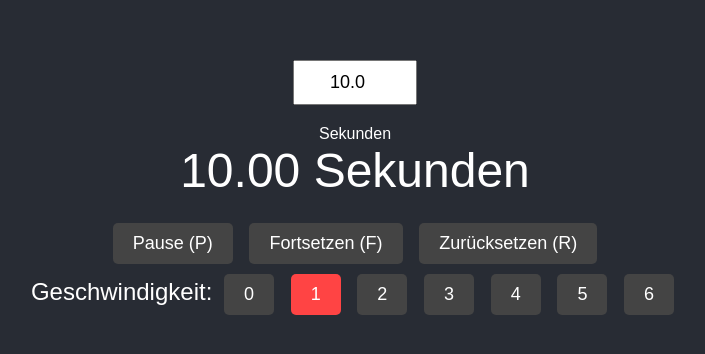
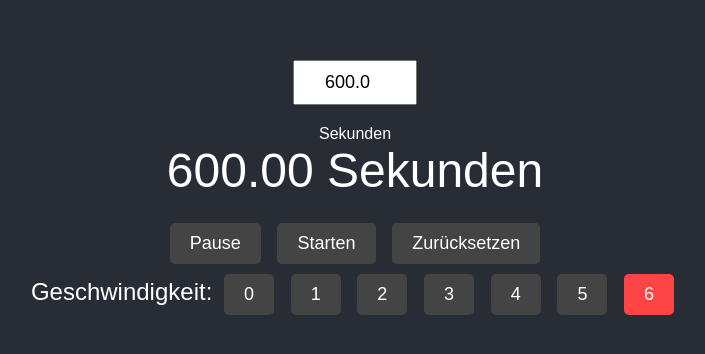
Before and after one commit to jorrithe/jorrithe.github.io, a plain HTML site: page index.html in a window 1280 px wide. Shown: the part 210-564 px from the top of the page, without its empty margins (285-990 px from the left). Drawn offline with Linux system fonts and the light colour scheme.

Commit message:
Update index.html

```diff
--- a/index.html
+++ b/index.html
@@ -58,23 +58,23 @@
     </style>
 </head>
 <body>
-    <input id="durationInput" type="number" min="1" step="0.1" value="10.0"> Sekunden
-    <div id="timer">10.00 Sekunden</div>
+    <input id="durationInput" type="number" min="1" step="1" value="600.0"> Sekunden
+    <div id="timer">600.00 Sekunden</div>
     <div id="controls">
         <div>
-            <button onclick="pauseTimer()">Pause (P)</button>
-            <button onclick="resumeTimer()">Fortsetzen (F)</button>
-            <button onclick="resetTimer()">Zurücksetzen (R)</button>
+            <button onclick="pauseTimer()">Pause</button>
+            <button onclick="resumeTimer()">Starten</button>
+            <button onclick="resetTimer()">Zurücksetzen</button>
         </div>
         <div>
             Geschwindigkeit:
             <button id="speed0" onclick="changeSpeed(0)">0</button>
-            <button id="speed1" onclick="changeSpeed(1)" class="active">1</button>
+            <button id="speed1" onclick="changeSpeed(1)">1</button>
             <button id="speed2" onclick="changeSpeed(2)">2</button>
             <button id="speed3" onclick="changeSpeed(3)">3</button>
             <button id="speed4" onclick="changeSpeed(4)">4</button>
             <button id="speed5" onclick="changeSpeed(5)">5</button>
-            <button id="speed6" onclick="changeSpeed(6)">6</button>
+            <button id="speed6" onclick="changeSpeed(6)"class="active">6</button>
         </div>
     </div>
 
@@ -83,7 +83,7 @@
         let remainingTime = duration;
         let accumulatedTime = 0.0;
         let lastTime = performance.now();
-        let speed = 1;
+        let speed = 6;
         let paused = true;
         let timerInterval;
 
```
